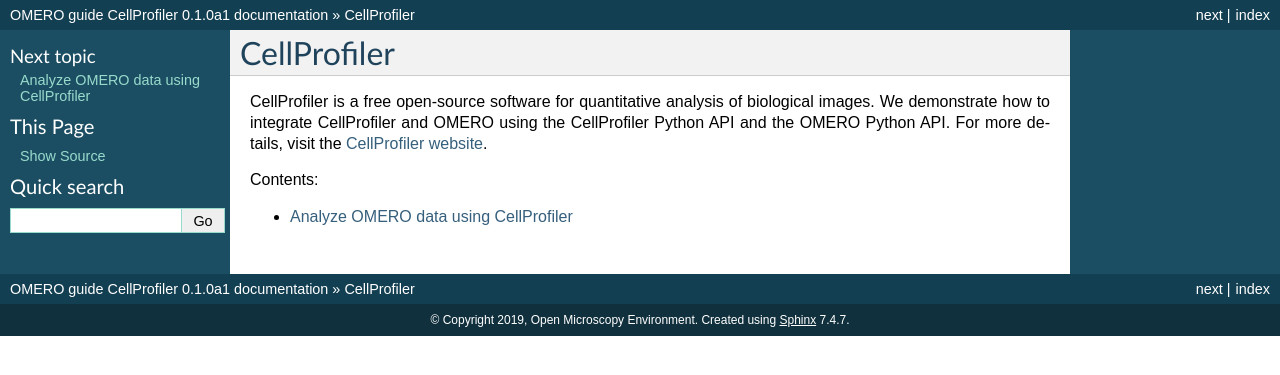
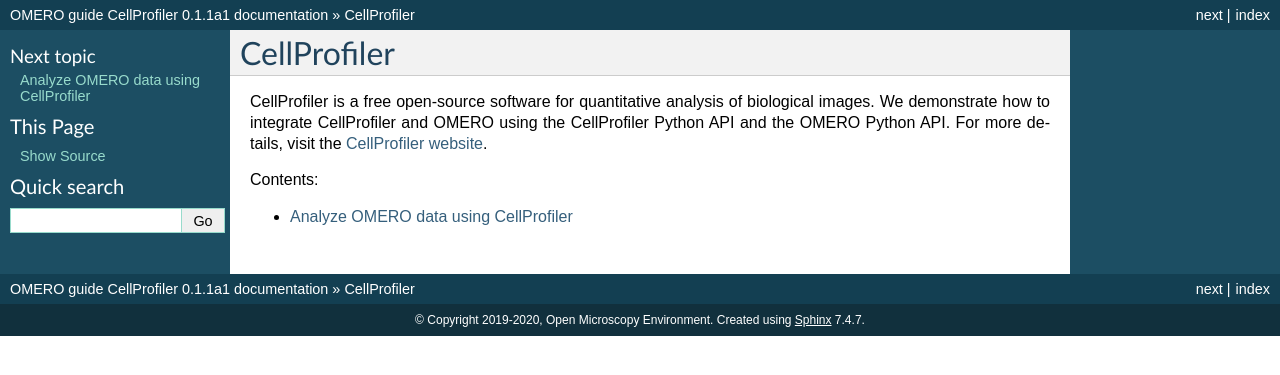
Before and after one commit to ome/omero-guide-cellprofiler, a Sphinx documentation site: the page built from docs/index.rst, in a window 1280 px wide. Shown: the top 375 px of the page. Built offline with Sphinx 7.4.7, drawn with Linux system fonts in a browser that asks for light colours.

Commit message:
update version and date

```diff
--- a/docs/conf.py
+++ b/docs/conf.py
@@ -50,7 +50,7 @@
 
 # General information about the project.
 project = u'OMERO guide CellProfiler'
-copyright = u'2019, Open Microscopy Environment'
+copyright = u'2019-2020, Open Microscopy Environment'
 author = u'Open Microscopy Environment'
 
 # The version info for the project you're documenting, acts as replacement for
@@ -58,7 +58,7 @@
 # built documents.
 #
 # The short X.Y version.
-version = '0.1.0a1'
+version = '0.1.1a1'
 # The full version, including alpha/beta/rc tags.
 release = version
 
```
